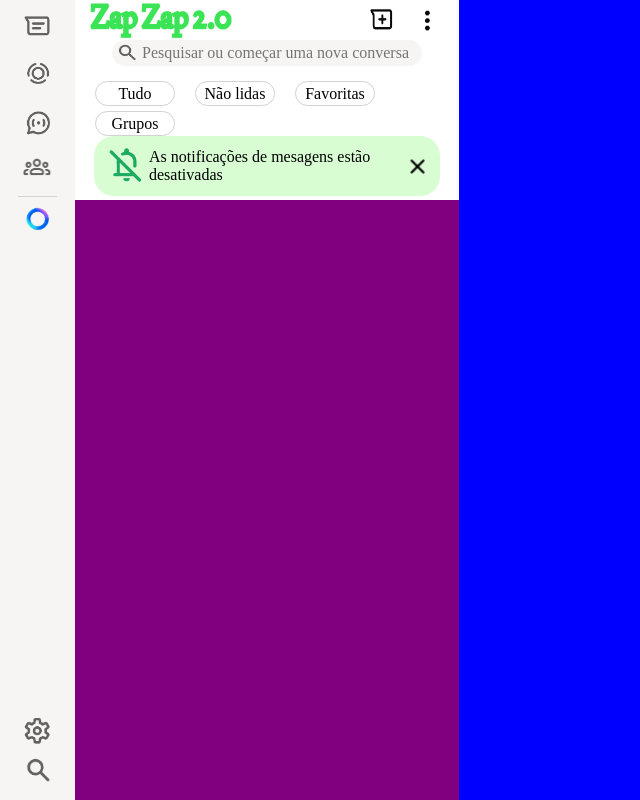
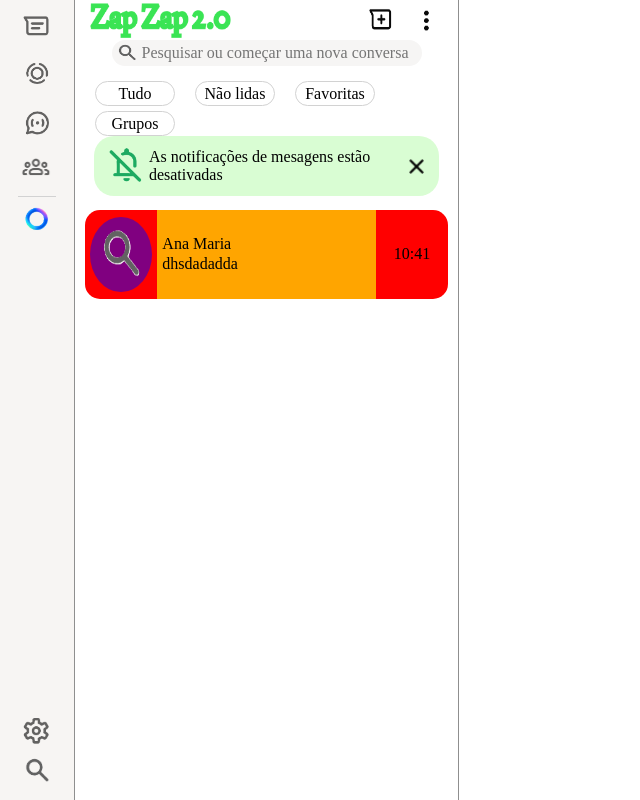
Before and after one commit to JoaoMoraes28/web-site_ZapZap, a plain HTML site: page index.html in a window 1280 px wide. Shown: the whole page, without its empty margins (0-640 px from the left). Drawn offline with Linux system fonts and the light colour scheme; no server answers.

Commit message:
estilização e lógica iniciados de fato

```diff
--- a/index.html
+++ b/index.html
@@ -5,6 +5,7 @@
     <meta charset="UTF-8">
     <meta name="viewport" content="width=device-width, initial-scale=1.0">
     <link rel="stylesheet" href="style.css">
+    <script src="./modulo/app.js" defer></script>
     <title>Document</title>
 </head>
 
@@ -53,7 +54,18 @@
             <img id="perfil" src="./img/busca.png" alt="">
         </div>
     </nav>
-    <section id="sectionConversas"></section>
+    <section id="sectionConversas">
+        <div class="contato">
+            <div class="imgPerfil">
+                <img src="./img/busca.png" alt="">
+            </div>
+            <div class="informacao">
+                <p class="nome">Ana Maria</p>
+                <p class="ultimaMensagem">dhsdadadda</p>
+            </div>
+            <p class="data">10:41</p>
+        </div>
+    </section>
     <section id="sectionMain"></section>
 
 
--- a/style.css
+++ b/style.css
@@ -41,6 +41,9 @@ header {
     z-index: 99;
     height: 100%;
     background-color: white;
+    border-right-style: solid;
+    border-width: 1.5px;
+    border-color: rgb(143, 143, 143);
 }
 
 .logos {
@@ -149,6 +152,9 @@ nav {
     height: 100%;
     width: 100%;
     background-color: var(--fundo);
+    border-right-style: solid;
+    border-width: 1.5px;
+    border-color: rgb(143, 143, 143);
 }
 
 nav img {
@@ -181,21 +187,63 @@ nav img {
     height: 60%;
 }
 
-
-
-
+/* Section Conversas */
 #sectionConversas {
+    display: flex;
+    justify-content: center;
+    padding-top: 10px;
     min-width: 320px;
     grid-area: e3;
     height: 100%;
     width: 100%;
     z-index: 99;
-    background-color: purple;
+    border-right-style: solid;
+    border-width: 1.5px;
+    border-color: rgb(143, 143, 143);
 }
 
+.contato {
+    display: flex;
+    width: 95%;
+    height: 15%;
+    border-radius: 15px;
+    background-color: red;
+}
+
+.imgPerfil {
+    display: flex;
+    justify-content: center;
+    align-items: center;
+    width: 20%;
+}
+
+.imgPerfil img {
+    width: 85%;
+    height: 85%;
+    background-color: purple;
+    border-radius: 100%;
+}
+
+.informacao {
+    display: flex;
+    flex-direction: column;
+    justify-content: center;
+    gap: 2px;
+    width: 60%;
+    padding-left: 5px;
+    background-color: orange;
+}
+
+.data {
+    display: flex;
+    align-items: center;
+    justify-content: center;
+    width: 20%;
+}
+
+/* Section Main */
 #sectionMain {
     grid-area: e4;
     height: 100%;
     height: 100%;
-    background-color: blue;
 }
```
